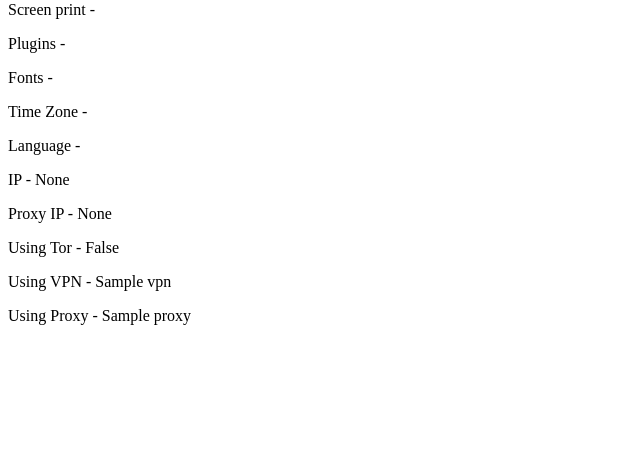
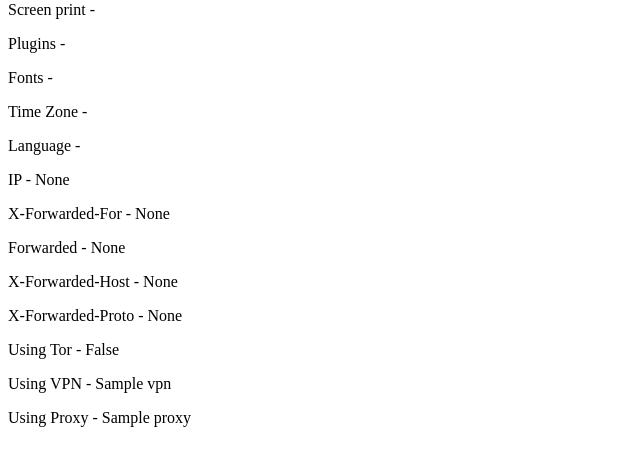
Before and after one commit to Minigamy/fingerprint_with_clientjs, a Django app: page / in a window 1280 px wide. Shown: the part 181-647 px from the top of the page, without its empty margins (0-640 px from the left). Run offline with Django 4.2, Linux system fonts and the light colour scheme; tables that the repository leaves empty hold one stand-in row (values such as "Sample post"); a database or web service that is not in the repository returns one stand-in record (values such as "Sample title"); data that the repository does not hold is empty; some libraries are stand-ins or nearby versions.

Commit message:
add proxy ip

```diff
--- a/fingerprintapp/templates/fingerprintapp/fingerprint.html
+++ b/fingerprintapp/templates/fingerprintapp/fingerprint.html
@@ -25,7 +25,10 @@
 <p>Time Zone - <span id="timezone"></span></p>
 <p>Language - <span id="language"></span></p>
 <p>IP - {{ ip }}</p>
-<p>Proxy IP - {{ proxy_ip }}</p>
+<p>X-Forwarded-For - {{ proxy_ip1 }}</p>
+<p>Forwarded - {{ proxy_ip2 }}</p>
+<p>X-Forwarded-Host - {{ proxy_ip3 }}</p>
+<p>X-Forwarded-Proto - {{ proxy_ip4 }}</p>
 <p>Using Tor - {{ is_tor }}</p>
 <p>Using VPN - {{ is_vpn }}</p>
 <p>Using Proxy - {{ is_proxy }}</p>
--- a/fingerprintapp/views.py
+++ b/fingerprintapp/views.py
@@ -11,7 +11,10 @@
         is_tor = False
 
         request_ip = str(request.headers.get('X-Real-IP'))
-        proxy_ip = str(request.headers.get('X-Forwarded-For'))
+        proxy_ip1 = str(request.headers.get('X-Forwarded-For'))
+        proxy_ip2 = str(request.headers.get('Forwarded'))
+        proxy_ip3 = str(request.headers.get('X-Forwarded-Host'))
+        proxy_ip4 = str(request.headers.get('X-Forwarded-Proto'))
 
         if request_ip in data.tor_ip_list:
             is_tor = True
@@ -23,7 +26,10 @@
 
         return render(request, 'fingerprintapp/fingerprint.html',
                       context={'ip': request_ip,
-                               'proxy_ip': proxy_ip,
+                               'proxy_ip1': proxy_ip1,
+                               'proxy_ip2': proxy_ip2,
+                               'proxy_ip3': proxy_ip3,
+                               'proxy_ip4': proxy_ip4,
                                'is_tor': is_tor,
                                'is_vpn': ipinfo['vpn'],
                                'is_proxy': ipinfo['proxy']}
```
